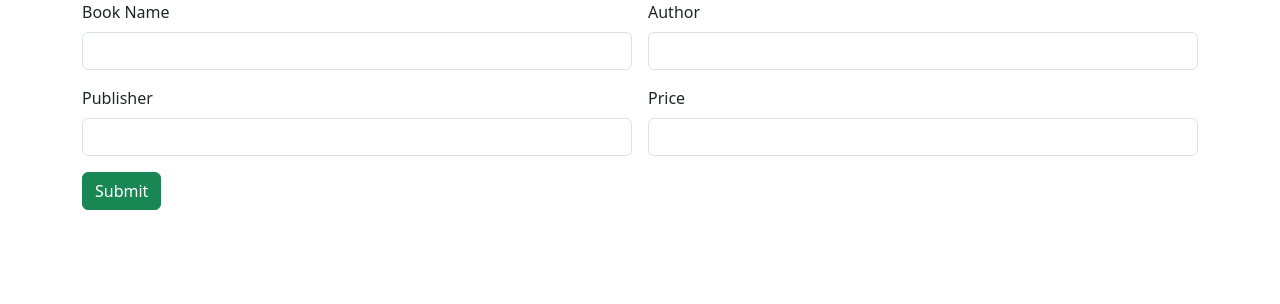
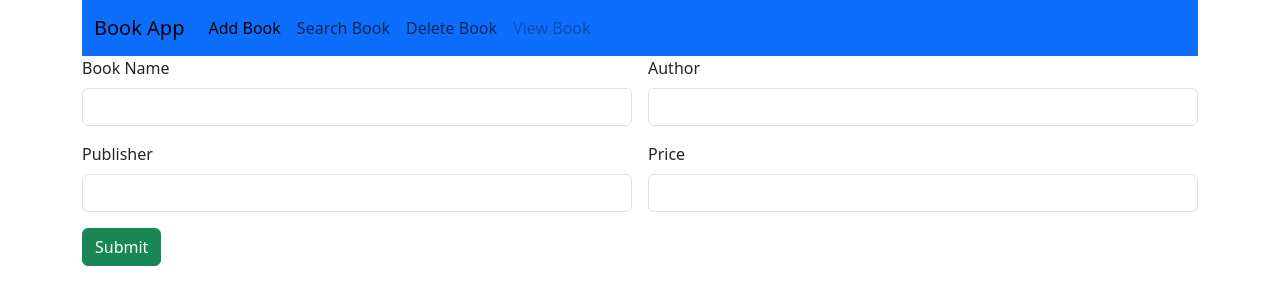
Before and after one commit to kavyamohan-24/book-app, a plain HTML site: page index.html in a window 1280 px wide. Drawn offline with nearby package versions, Linux system fonts and the light colour scheme.

Commit message:
book app

```diff
--- a/index.html
+++ b/index.html
@@ -11,6 +11,28 @@
 <body>
 
 <div class="container">
+
+
+    <nav class="navbar navbar-expand-lg bg-primary">
+        <div class="container-fluid">
+          <a class="navbar-brand" href="#">Book App</a>
+          <button class="navbar-toggler" type="button" data-bs-toggle="collapse" data-bs-target="#navbarNavAltMarkup" aria-controls="navbarNavAltMarkup" aria-expanded="false" aria-label="Toggle navigation">
+            <span class="navbar-toggler-icon"></span>
+          </button>
+          <div class="collapse navbar-collapse" id="navbarNavAltMarkup">
+            <div class="navbar-nav">
+              <a class="nav-link active" aria-current="page" href="index.html">Add Book</a>
+              <a class="nav-link" href="search book.html">Search Book</a>
+              <a class="nav-link" href="delete book.html">Delete Book</a>
+              <a class="nav-link disabled" aria-disabled="view all book.html">View Book</a>
+            </div>
+          </div>
+        </div>
+      </nav>
+
+
+
+
     <div class="row">
         <div class="col col-12 col-sm-12 col-md-12 col-lg-12 col-xl-12 col-xxl-12">
             <div class="row g-3">
```
Also changed, not shown: delete book.html (+21 -0 lines), search book.html (+22 -0 lines), view all book.html (+21 -0 lines).
